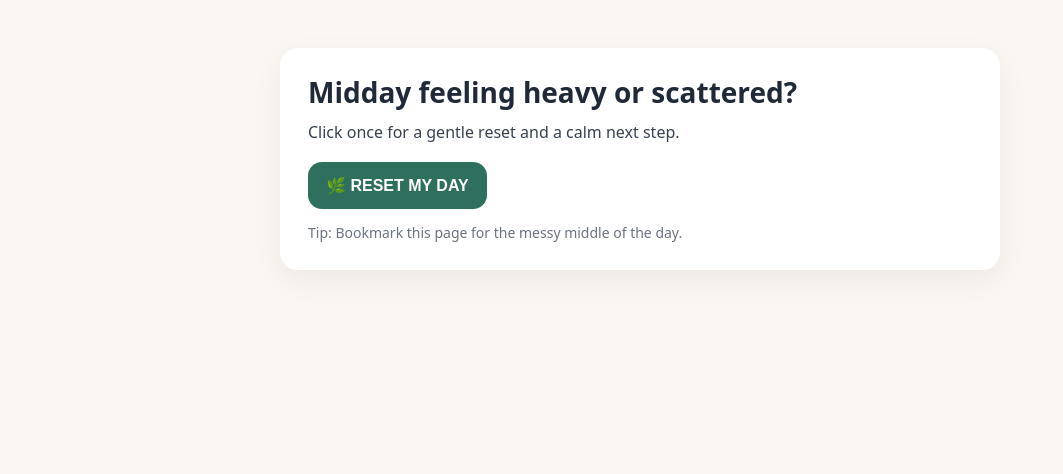
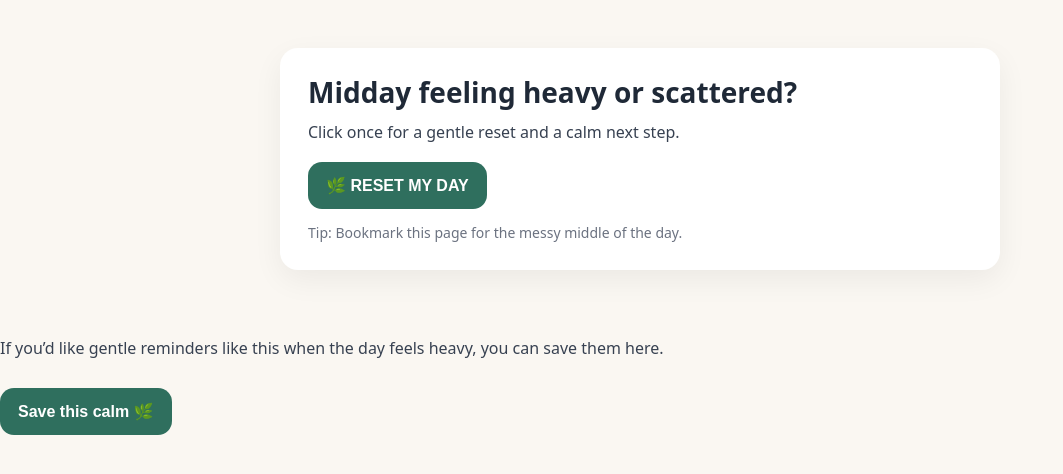
Before and after one commit to smarthomeschool/midday-reset-ritual, a plain HTML site: page index.html in a window 1280 px wide. Shown: the whole page, without its empty margins (0-1063 px from the left). Drawn offline with Linux system fonts and the light colour scheme.

Commit message:
Update index.html

```diff
--- a/index.html
+++ b/index.html
@@ -229,3 +229,9 @@ Hold the rest of the day lightly.`
   </script>
 </body>
 </html>
+<div class="footer">
+  <p>If you’d like gentle reminders like this when the day feels heavy, you can save them here.</p>
+  <a href="https://olsp.annelizemeyer.com/midday-reset-tool" target="_blank">
+    <button style="margin-top:10px;">Save this calm 🌿</button>
+  </a>
+</div>
```
